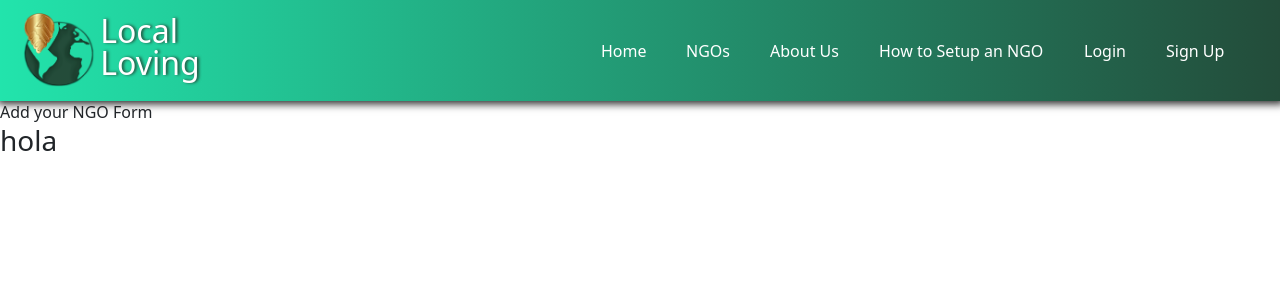
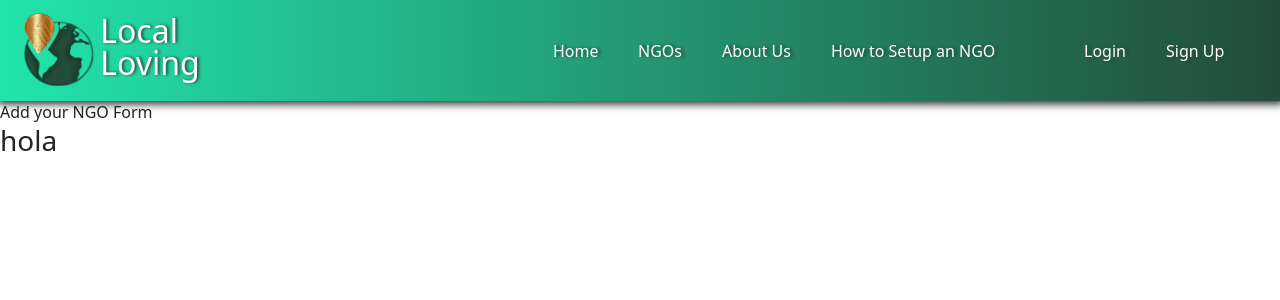
Before and after one commit to SamMartin92/hackathon-team-9a, a Django app: page / in a window 1280 px wide. Shown: the top 300 px of the page. Run offline with Django 4.2, Linux system fonts and the light colour scheme; some libraries are stand-ins or nearby versions.

Commit message:
Futher navbar styling

```diff
--- a/static/css/style.css
+++ b/static/css/style.css
@@ -5,6 +5,7 @@
 
 .navbar-nav .nav-item .nav-link {
     color: white;
+    text-shadow: #234c3a 3px 0px 3px;
     font-weight: 500;
     padding: 20px;
 }
@@ -15,6 +16,7 @@
 
 #offcanvasNavbar {
     background-color: #239873;
+    text-shadow: #234c3a 3px 0px 3px;
     max-width: 70vw;
     color: white;
 }
--- a/templates/base.html
+++ b/templates/base.html
@@ -87,13 +87,13 @@
                             </li>
                             {% else %}
                             <!-- Navbar links for all users -->
-                            <li class="nav-item">
+                            <li class="nav-item ps-lg-5 pt-4 pt-lg-0">
                                 <a class="nav-link hvr-float" href="{% url 'account_login' %}"><i
                                         class="fa-solid fa-circle-user pe-3 d-lg-none"></i>Login</a>
                             </li>
                             <li class="nav-item">
                                 <a class="nav-link hvr-float" href="{% url 'account_signup' %}"><i
-                                        class="fa-solid fa-circle-user pe-3 d-lg-none"></i>Sign Up</a>
+                                        class="fa-solid fa-user-plus pe-3 d-lg-none"></i>Sign Up</a>
                             </li>
                             {% endif %}
                     </div>
```
